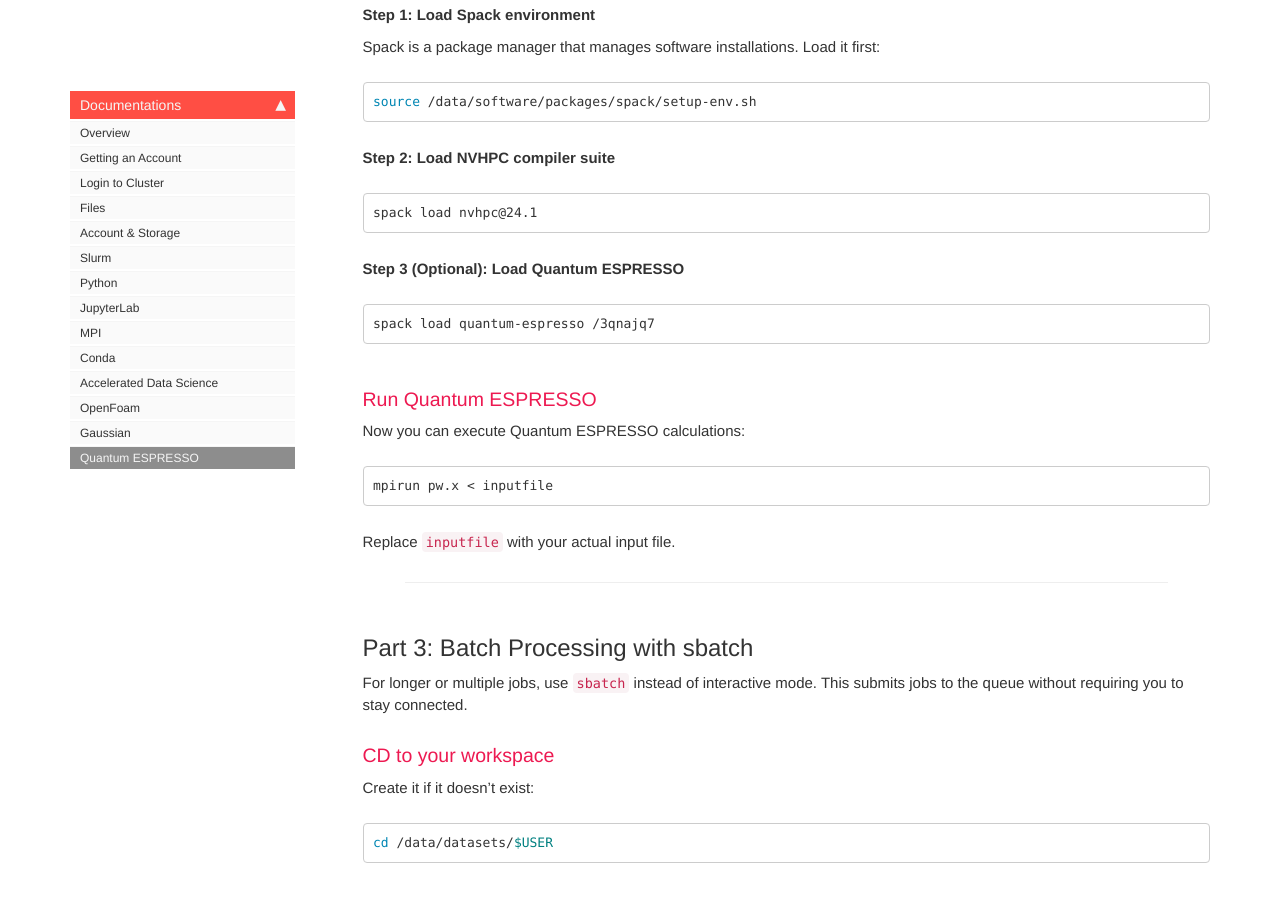
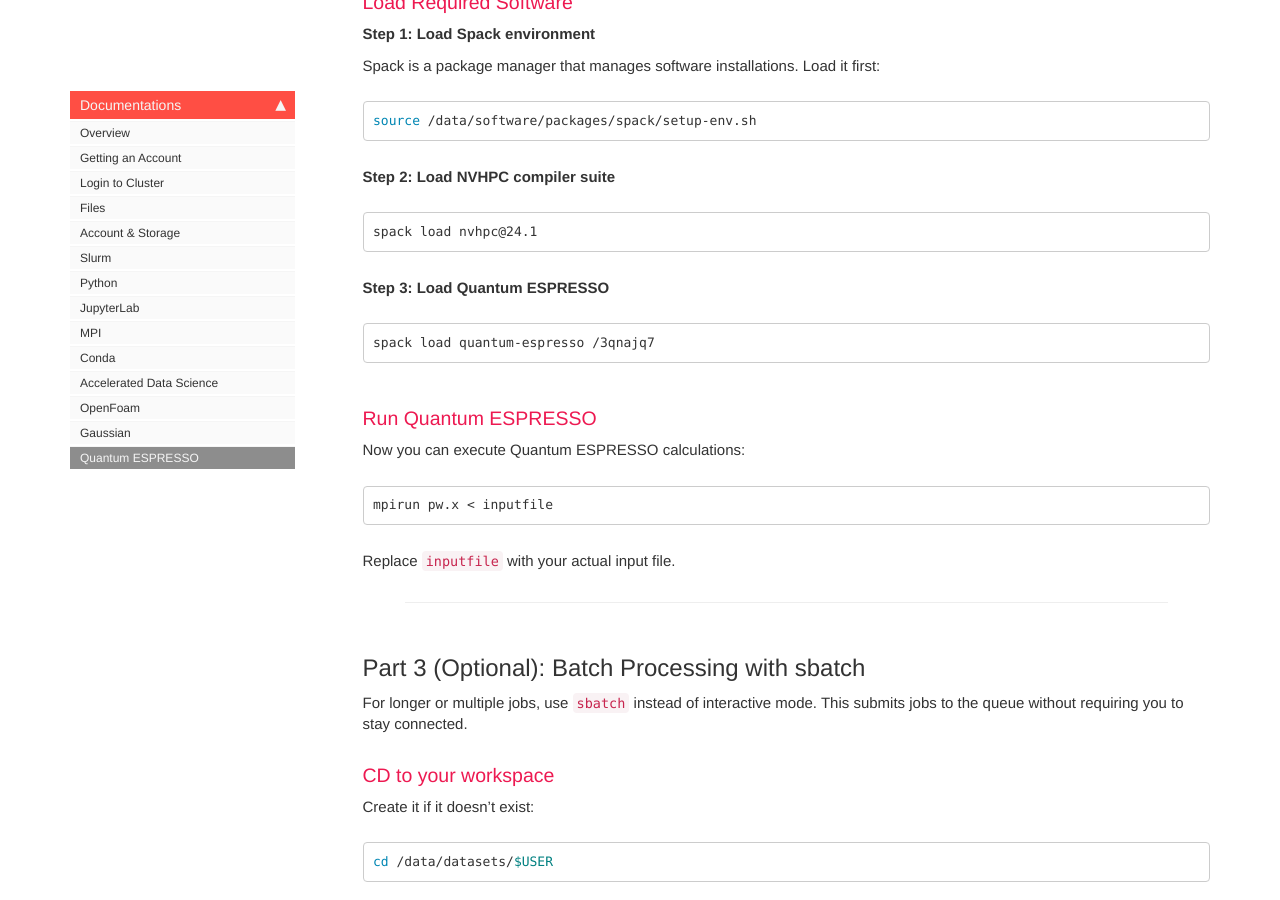
Before and after one commit to UOB-AI/UOB-AI.github.io, a Jekyll site: the page built from pages/qe.md, in a window 1280 px wide and 900 px high, scrolled down 1373 px. Built offline with Jekyll 4.4.1, drawn with Linux system fonts in a browser that asks for light colours; comment, search, counter and statistics services are not loaded; part of the change alters nothing that is shown; some of the changed text lies outside the part shown.

Commit message:
Update section headers in qe.md for clarity

````diff
--- a/pages/qe.md
+++ b/pages/qe.md
@@ -57,7 +57,7 @@ source /data/software/packages/spack/setup-env.sh
 spack load nvhpc@24.1
 ```
 
-**Step 3 (Optional): Load Quantum ESPRESSO**
+**Step 3: Load Quantum ESPRESSO**
 
 ```bash
 spack load quantum-espresso /3qnajq7
@@ -75,7 +75,7 @@ Replace `inputfile` with your actual input file.
 
 ---
 
-## Part 3: Batch Processing with sbatch
+## Part 3 (Optional): Batch Processing with sbatch
 
 For longer or multiple jobs, use `sbatch` instead of interactive mode. This submits jobs to the queue without requiring you to stay connected.
 ### CD to your workspace
````
